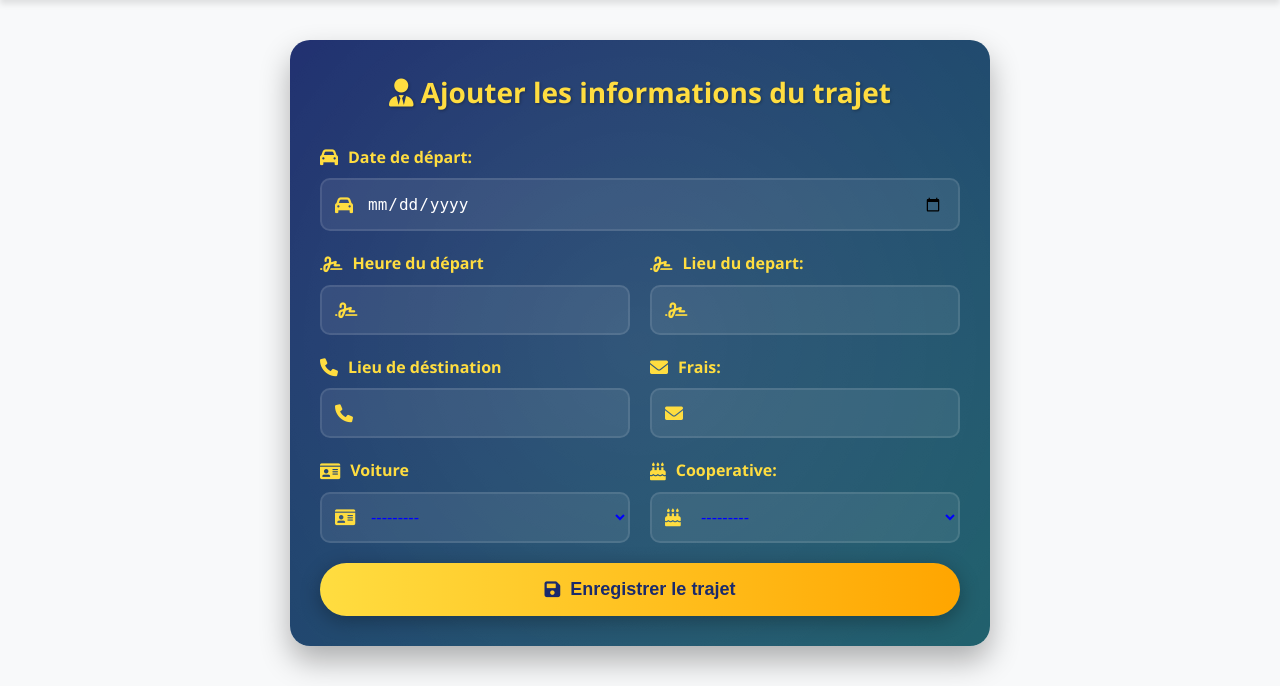
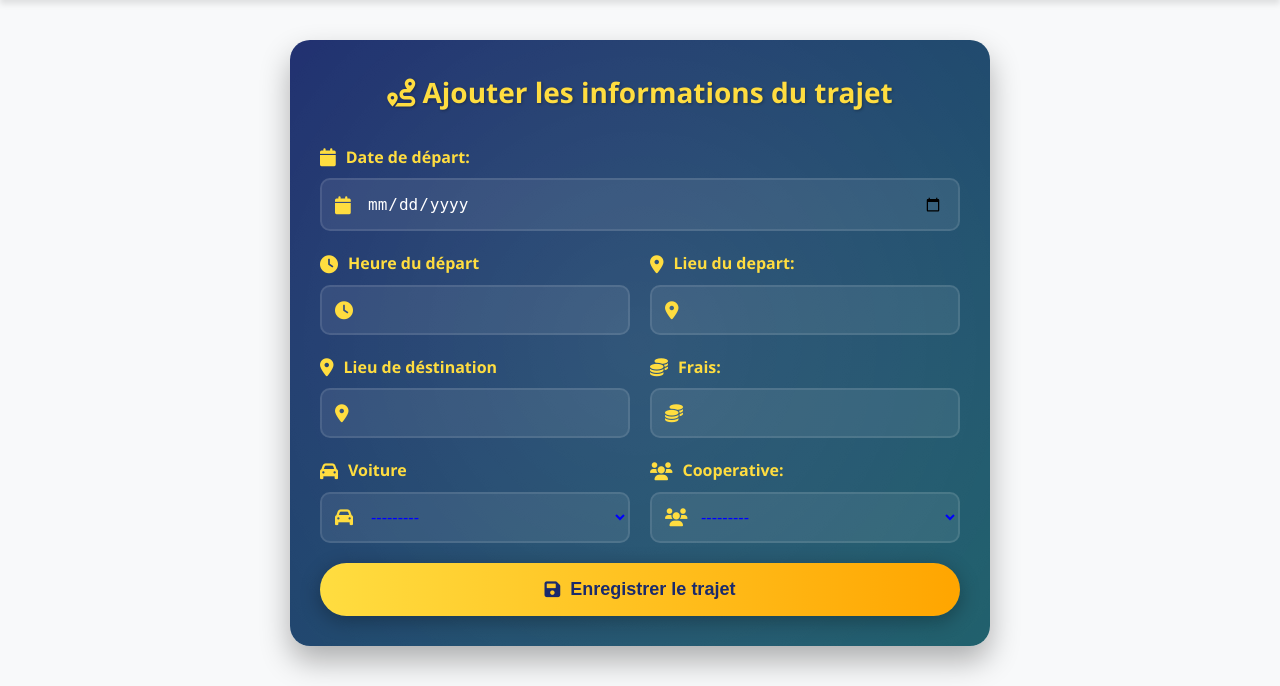
Before and after one commit to AshEric34/E-reserva, a Django app: page /ajouter_trajet in a window 1280 px wide. Shown: the part 145-831 px from the top of the page. Run offline with Django 5.2, Linux system fonts and the light colour scheme; the visitor is signed in with stand-in values (Sample User, id 1); data that the repository does not hold is empty; some libraries are stand-ins or nearby versions.

Commit message:
modification des icones

```diff
--- a/reservation/templates/koperative/form_trajet.html
+++ b/reservation/templates/koperative/form_trajet.html
@@ -242,7 +242,7 @@
 
 <div class="form-container">
     <div class="form-header">
-        <h2><i class="fas fa-user-tie"></i> Ajouter les informations du trajet</h2>
+        <h2><i class="fas fa-route"></i> Ajouter les informations du trajet</h2>
         <p></p>
     </div>
 
@@ -267,10 +267,10 @@
 
             <div class="form-row">
                 <div class="form-group">
-                    <label for="id_voiture"><i class="fas fa-car"></i> Date de départ:</label>
+                    <label for="id_voiture"><i class="fas fa-calendar"></i> Date de départ:</label>
                     <div class="input-with-icon">
                         <div class="input-icon">
-                            <i class="fas fa-car"></i>
+                            <i class="fas fa-calendar"></i>
                         </div>
                         {{ form.date_depart }}
                     </div>
@@ -281,20 +281,20 @@
 
             <div class="form-row">
                 <div class="form-group">
-                    <label for="id_nom"><i class="fas fa-signature"></i> Heure du départ</label>
+                    <label for="id_nom"><i class="fas fa-clock"></i> Heure du départ</label>
                     <div class="input-with-icon">
                         <div class="input-icon">
-                            <i class="fas fa-signature"></i>
+                            <i class="fas fa-clock"></i>
                         </div>
                         {{ form.heure_depart }}
                     </div>
                 </div>
 
                 <div class="form-group">
-                    <label for="id_prenom"><i class="fas fa-signature"></i> Lieu du depart:</label>
+                    <label for="id_prenom"><i class="fas fa-location-dot"></i> Lieu du depart:</label>
                     <div class="input-with-icon">
                         <div class="input-icon">
-                            <i class="fas fa-signature"></i>
+                            <i class="fas fa-location-dot"></i>
                         </div>
                         {{ form.lieu_depart }}
                     </div>
@@ -303,20 +303,20 @@
 
             <div class="form-row">
                 <div class="form-group">
-                    <label for="id_telephone"><i class="fas fa-phone"></i> Lieu de déstination</label>
+                    <label for="id_telephone"><i class="fas fa-location-dot"></i> Lieu de déstination</label>
                     <div class="input-with-icon">
                         <div class="input-icon">
-                            <i class="fas fa-phone"></i>
+                            <i class="fas fa-location-dot"></i>
                         </div>
                         {{ form.lieu_destination }}
                     </div>
                 </div>
 
                 <div class="form-group">
-                    <label for="id_email"><i class="fas fa-envelope"></i> Frais:</label>
+                    <label for="id_email"><i class="fas fa-coins"></i> Frais:</label>
                     <div class="input-with-icon">
                         <div class="input-icon">
-                            <i class="fas fa-envelope"></i>
+                            <i class="fas fa-coins"></i>
                         </div>
                         {{ form.frais }}
                     </div>
@@ -325,20 +325,20 @@
 
             <div class="form-row">
                 <div class="form-group">
-                    <label for="id_cin"><i class="fas fa-id-card"></i> Voiture</label>
+                    <label for="id_cin"><i class="fas fa-car"></i> Voiture</label>
                     <div class="input-with-icon">
                         <div class="input-icon">
-                            <i class="fas fa-id-card"></i>
+                            <i class="fas fa-car"></i>
                         </div>
                         {{ form.voiture }}
                     </div>
                 </div>
 
                 <div class="form-group">
-                    <label for="id_date_naissance"><i class="fas fa-birthday-cake"></i> Cooperative:</label>
+                    <label for="id_date_naissance"><i class="fas fa-users"></i> Cooperative:</label>
                     <div class="input-with-icon">
                         <div class="input-icon">
-                            <i class="fas fa-birthday-cake"></i>
+                            <i class="fas fa-users"></i>
                         </div>
                         {{ form.cooperative }}
                     </div>
--- a/reservation/urls.py
+++ b/reservation/urls.py
@@ -13,7 +13,7 @@ urlpatterns = [
     path('logout/', deconnexion, name='logout'),
     path('administrateur/', homeAdministrateur, name='administrateur'),
     path('administrateur/download-ticket/', download_cooperative_ticket, name='download_ticket'),
-    # URLs pour les coopératives
+
     path('administrateur/ajouter-cooperative/', ajouter_cooperative, name='ajouter_cooperative'),
     path('administrateur/cooperative/<int:pk>/modifier/', modifier_cooperative, name='modifier_cooperative'),
     path('administrateur/cooperative/<int:pk>/supprimer/', supprimer_cooperative, name='supprimer_cooperative'),
@@ -22,7 +22,7 @@ urlpatterns = [
     path('administrateur/chauffeurs/', liste_chauffeurs, name='liste_chauffeurs'),
     path('administrateur/voitures/', liste_voitures, name='liste_voitures'),
     path('koperative/', homeCooperative, name='koperative'),
-    path('koperative/gestion_voiture/', gestionVoiture, name='gestion_voiture'),#lister les voiture
+    path('koperative/gestion_voiture/', gestionVoiture, name='gestion_voiture'),
     path('koperative/gestion_chauffeur/', gestionChauffeur, name='gestion_chauffeur'),
     path('koperative/gestion_trajet/', gestionTrajet, name='gestion_trajet'),
     path('koperative/historique_reservation/', historiqueReservation, name='historique_reservation'),
--- a/reservation/views.py
+++ b/reservation/views.py
@@ -394,7 +394,7 @@ def supprimer_cooperative(request, pk):
         user.delete()
 
         messages.success(request, "Coopérative supprimée avec succès !")
-        return redirect('administrateur')  # Retour simple sans concaténation
+        return redirect('administrateur')
 
     # Si c'est une requête GET, on ne devrait pas arriver ici avec SweetAlert
     # Mais on redirige quand même vers la liste
```
Also changed, not shown: reservation/templates/koperative/form_voiture.html (+9 -9 lines).
